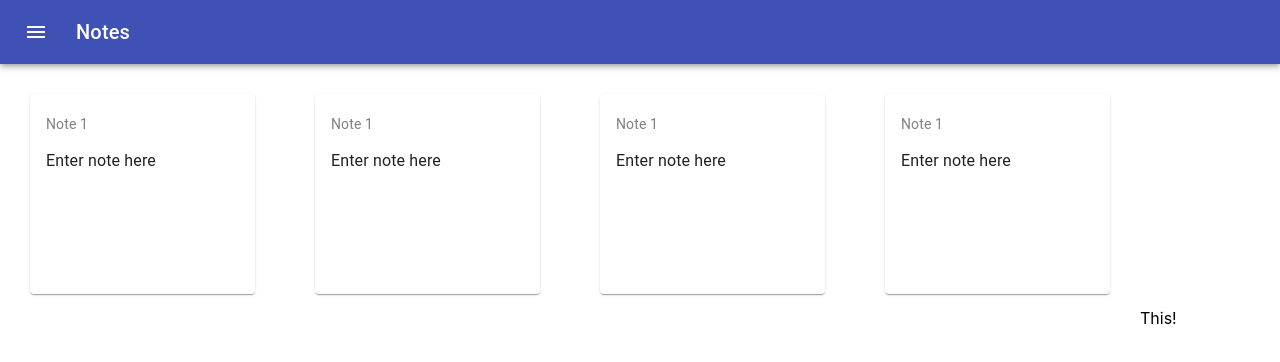
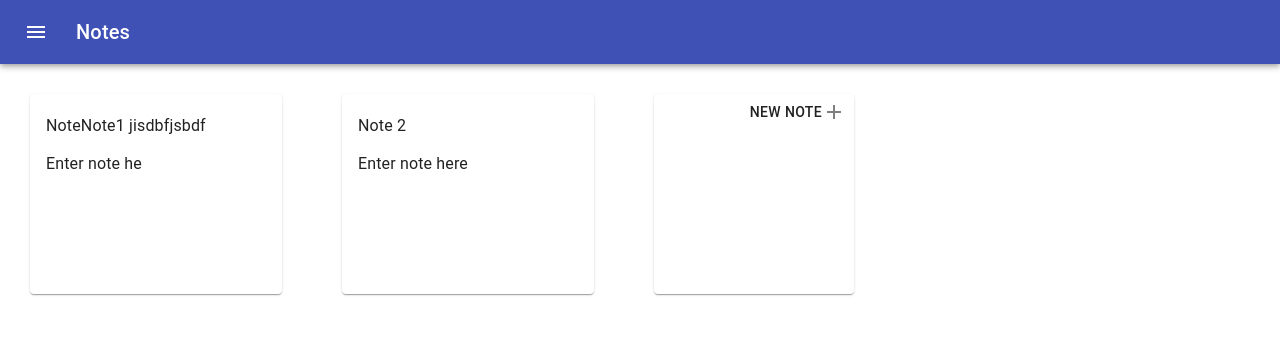
Before and after one commit to colemanjenkins/notes-app, a React (Create React App) app in the folder notes-app/: page / in a window 1280 px wide. Shown: the top 362 px of the page. Built offline with nearby package versions, Linux system fonts and the light colour scheme.

Commit message:
create create new note button that doesn't work yet

```diff
--- a/notes-app/package.json
+++ b/notes-app/package.json
@@ -3,6 +3,7 @@
   "version": "0.1.0",
   "private": true,
   "dependencies": {
+    "@material-ui/icons": "^4.9.1",
     "@testing-library/jest-dom": "^4.2.4",
     "@testing-library/react": "^9.5.0",
     "@testing-library/user-event": "^7.2.1",
--- a/notes-app/src/App.js
+++ b/notes-app/src/App.js
@@ -1,21 +1,52 @@
-import React from 'react';
+import React, { Component } from 'react';
 import Title from './Title.js';
 import NoteView from './NoteView.js';
 import Note from './Note.js';
 import CreateNote from './CreateNote.js';
 import './App.css';
 
-function App() {
-  return (
-    <div className="App">
-      <Title />
-      <Note />
-      <Note />
-      <Note />
-      <Note />
-      <CreateNote />
-    </div>
-  );
+
+class App extends Component {
+  constructor(props) {
+    super(props);
+    this.state = {
+      noteContents: [{
+        title: "NoteNote1 jisdbfjsbdf",
+        content: "Enter note he"
+      },
+      {
+        title: "Note 2",
+        content: "Enter note here"
+      }
+      ]
+    }
+  }
+
+  createNewNote = () => {
+    const newNote = {
+      title: "Note ".concat(this.state.noteContents.length + 1),
+      content: "Enter note here"
+    };
+    this.setState(prevState => {
+      return {
+        noteContents: [...prevState.noteContents, newNote]
+      };
+    });
+  };
+
+  render() {
+    return (
+      <div className="App" >
+        <Title />
+        {this.state.noteContents.map(note => {
+          return (
+            <Note title={note.title} content={note.content} className="note" />
+          );
+        })}
+        <CreateNote buttonPass={this.createNewNote} />
+      </div>
+    );
+  }
 }
 
 export default App;
--- a/notes-app/src/CreateNote.css
+++ b/notes-app/src/CreateNote.css
@@ -1,6 +1,15 @@
 .create-note-button {
     display: inline-block;
     text-align: right;
+    min-width: 200px;
+    max-width: 260px;
+    min-height: 200px;
+    max-height: 260px;
+    margin: 30px;
+}
+
+.button {
+    color: gray;
 }
 
 /* p {
--- a/notes-app/src/CreateNote.js
+++ b/notes-app/src/CreateNote.js
@@ -1,12 +1,26 @@
-import React from 'react';
+import React, { Component } from 'react';
+import Card from '@material-ui/core/Card';
+import AddIcon from '@material-ui/icons/Add';
+import Button from '@material-ui/core/Button';
+
 import './CreateNote.css'
 
-export default function CreateNote() {
-    return (
-        <div className="create-note-button">
-            <p className="create-note-button">
-                This!
-            </p>
-        </div>
-    )
+class CreateNote extends Component {
+    constructor(props) {
+        super(props);
+
+    }
+
+    render() {
+        return (
+            <Card className="create-note-button">
+                <Button className="button" onClick={() => this.props.buttonPass}>
+                    New Note
+                    <AddIcon className="button" />
+                </Button>
+            </Card>
+        )
+    }
 }
+
+export default CreateNote
--- a/notes-app/src/Note.css
+++ b/notes-app/src/Note.css
@@ -1,3 +1,30 @@
 .full-note {
     border: solid;
 }
+
+.root {
+    min-width: 200px;
+    max-width: 260px;
+    min-height: 200px;
+    max-height: 260px;
+    margin: 30px;
+    color: red;
+    display: inline-block;
+    overflow: scroll;
+}
+
+
+.pos {
+    margin-bottom: 12px,
+}
+
+.title {
+    font-size: 14;
+    color: gray;
+}
+
+.bullet {
+    display: inline-block;
+    margin: 0 2px;
+    transform: scale(0.8);
+}
--- a/notes-app/src/Note.js
+++ b/notes-app/src/Note.js
@@ -1,4 +1,4 @@
-import React from 'react';
+import React, { Component } from 'react';
 import { makeStyles } from '@material-ui/core/styles';
 import Card from '@material-ui/core/Card';
 import CardActions from '@material-ui/core/CardActions';
@@ -6,56 +6,33 @@ import CardContent from '@material-ui/core/CardContent';
 import Button from '@material-ui/core/Button';
 import Typography from '@material-ui/core/Typography';
 import InputBase from '@material-ui/core/InputBase';
+import './Note.css';
 
-const useStyles = makeStyles({
-    root: {
-        minWidth: 200,
-        maxWidth: 260,
-        minHeight: 200,
-        maxHeight: 260,
-        margin: '30px',
-        color: 'red',
-        display: 'inline-block',
-        overflow: 'scroll'
-    },
-    bullet: {
-        display: 'inline-block',
-        margin: '0 2px',
-        transform: 'scale(0.8)',
-    },
-    title: {
-        fontSize: 14,
-        color: 'gray',
-    },
-    pos: {
-        marginBottom: 12,
-    },
-    input: {
 
-    },
-});
+const body = "Here's some text!";
 
-export default function Note() {
-    const classes = useStyles();
-    const bull = <span className={classes.bullet}>•</span>;
-    let five = 1;
-    const defaultTitle = 'Note ' + five;
-    const body = "Here's some text!"
+class Note extends Component {
 
+
+    constructor(props) {
+        super(props);
+
+    };
+
+    render() {
         return (
-        <Card className={classes.root}>
+            <Card className='root'>
                 <CardContent>
-                <Typography className={classes.title} gutterBottom>
+                    <Typography className='title' gutterBottom>
                         <InputBase
-                        className={classes.title}
-                        defaultValue={defaultTitle}
+                            className='title'
+                            defaultValue={this.props.title}
                             inputProps={{ 'aria-label': 'naked' }}
                         />
                     </Typography>
                     <Typography className='noteBody'>
                         <InputBase
-                        className={classes.input}
-                        defaultValue="Enter note here"
+                            defaultValue={this.props.content}
                             inputProps={{ 'aria-label': 'naked' }}
                             multiline
                         />
@@ -64,3 +41,6 @@ export default function Note() {
             </Card>
         );
     }
+}
+
+export default Note
```
Also changed, not shown: 1 other file (tests, documents, lock files or other folders). Lines whose indentation alone changed are shown as unchanged.
